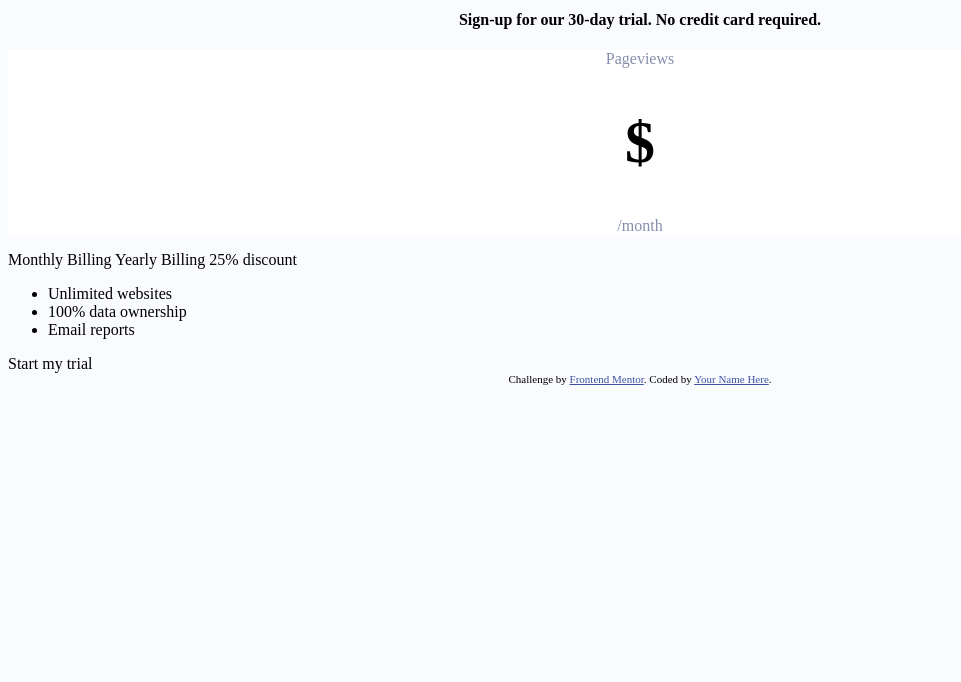
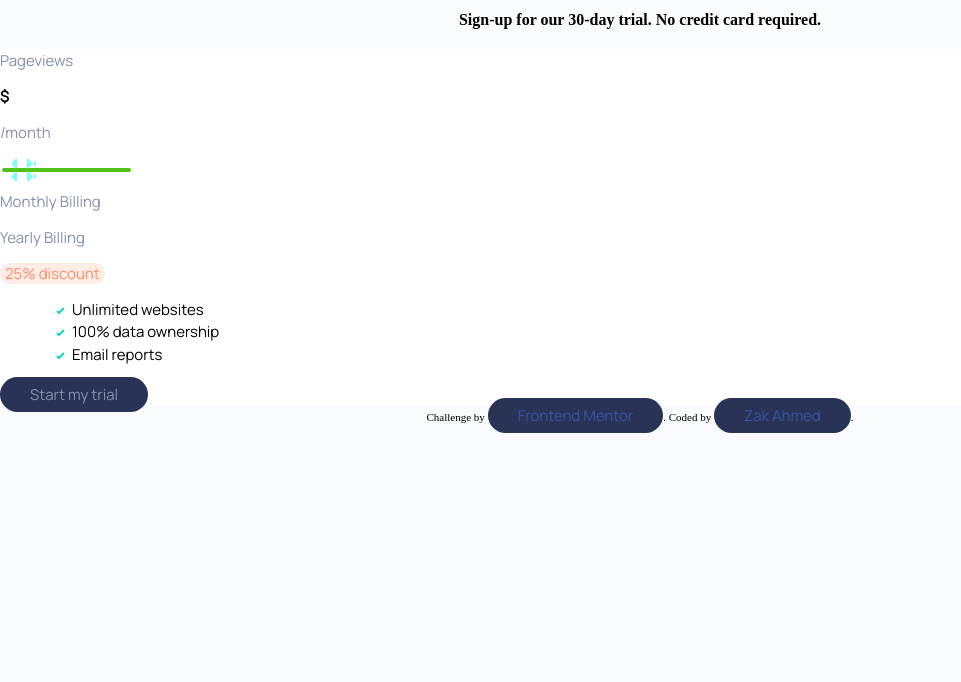
Before and after one commit to zakahmedparallax/interactive-pricing-component-main, a plain HTML site: page index.html in a window 1280 px wide. Shown: the part 118-800 px from the top of the page, without its empty margins (0-961 px from the left). Drawn offline with Linux system fonts and the light colour scheme.

Commit message:
slider+basic css done, need js+ get it all aligned

```diff
--- a/index.html
+++ b/index.html
@@ -5,6 +5,7 @@
   <meta name="viewport" content="width=device-width, initial-scale=1.0"> <!-- displays site properly based on user's device -->
   <link rel="icon" type="image/png" sizes="32x32" href="./images/favicon-32x32.png">
   <link rel="stylesheet" href="style.css">
+  <link rel="stylesheet" href="https://fonts.googleapis.com/css?family=Manrope">
   <title>Frontend Mentor | Interactive pricing component</title>
   <!-- Feel free to remove these styles or customise in your own stylesheet 👍 -->
 </head>
@@ -19,24 +20,29 @@
       <p>Pageviews</p>
       <h1>$</h1>
       <p>/month</p>
+      <div class="priceSlider">
+        <input type="range" min="1" max="100" value="10" class="slider">
+      </div>
     </div>
+
+    <p>Monthly Billing</p>
+
+    <div class="discountSelection">
+      <p>Yearly Billing</p>
+      <p class="discountYearly">25% discount</p>
+    </div>
+    <ul>
+      <li class="tick">Unlimited websites</li>
+      <li class="tick">100% data ownership</li>
+      <li class="tick">Email reports</li>
+    </ul>
+    <br>
+    <a href="#">Start my trial</a>
   </div>
-
-  Monthly Billing
-  Yearly Billing 25% discount
-  <ul>
-    <li>Unlimited websites</li>
-    <li>100% data ownership</li>
-    <li>Email reports</li>
-  </ul>
-
-
-
-  Start my trial
 
   <div class="attribution">
     Challenge by <a href="https://www.frontendmentor.io?ref=challenge" target="_blank">Frontend Mentor</a>.
-    Coded by <a href="#">Your Name Here</a>.
+    Coded by <a href="#">Zak Ahmed</a>.
   </div>
 </body>
 </html>
--- a/style.css
+++ b/style.css
@@ -3,6 +3,7 @@
 
 body {
     background-color: hsl(230, 100%, 99%);
+    margin: auto;
 }
 
 .headings {
@@ -12,10 +13,37 @@ body {
 
 h1 {
     font-size:60px;
+    font-size: 15px;
+    font-family: Manrope;
 }
 
 p {
-    color: hsl(225, 20%, 60%)
+    color: hsl(225, 20%, 60%);
+    font-size: 15px;
+    font-family: Manrope;
+}
+
+ul {
+    font-size: 15px;
+    font-family: Manrope;
+    margin: 0 0 0 32px;
+    line-height: 1.5;
+    list-style-type: none;
+}
+
+.tick {
+    list-style-image: url('images/icon-check.svg');
+}
+a {
+    border-radius: 30px 30px 30px 30px;
+    background-color: hsl(227, 35%, 25%);
+    color: hsl(225, 20%, 60%);
+    text-decoration: none;
+    font-size: 15px;
+    font-family: Manrope;
+    padding-inline: 30px;
+    padding-top: 7px;
+    padding-bottom: 7px;
 }
 .headings h1 {
     font-size:40px;
@@ -23,9 +51,31 @@ p {
 
 .priceBox {
     background-color:  hsl(0, 0%, 100%);
-    text-align: center;
     justify-content: center;
 }
 .pricePreview {
+    text-rendering: auto;
+}
 
+.slider {
+    -webkit-appearance: none;
+    border-radius: 30px 30px 30px 30px;
+    height: 4px;
+    background: hsl(100, 77%, 43%);
 }
+
+.slider::-webkit-slider-thumb {
+    -webkit-appearance: none;
+    appearance: none;
+    width: 25px;
+    height: 25px;
+    background: url(images/icon-slider.svg);
+  }
+
+.discountYearly{
+    color: hsl(15, 100%, 70%);
+    background-color: hsl(14, 92%, 95%);
+    width: fit-content;
+    padding-inline: 5px;
+    border-radius: 30px 30px 30px 30px;
+}
```
